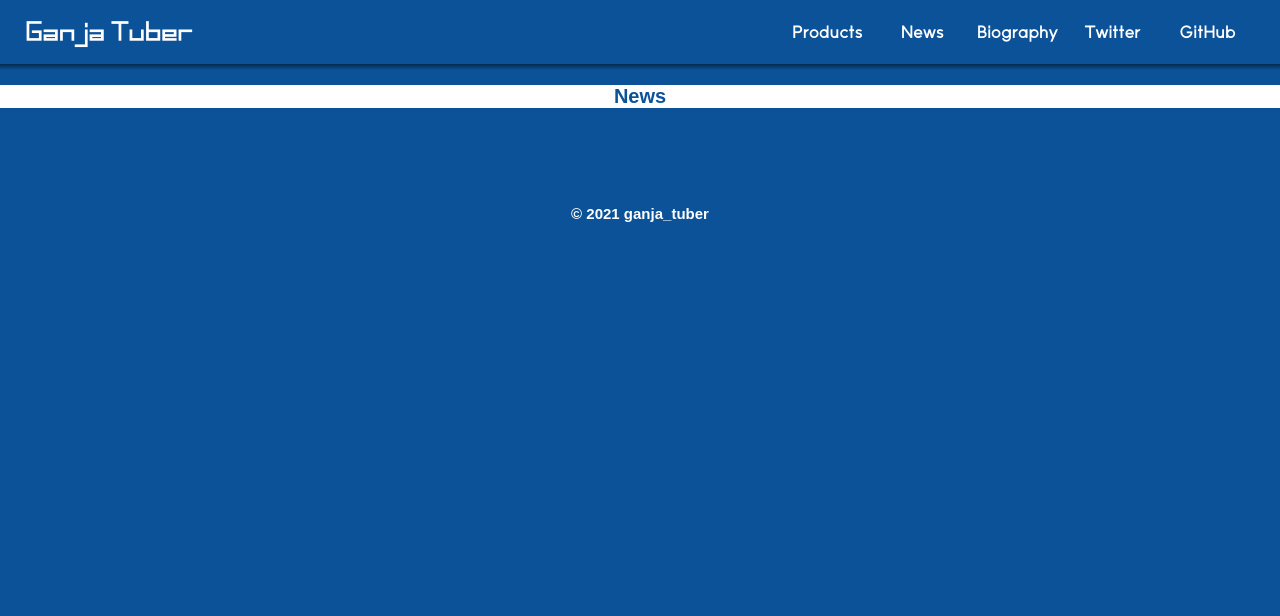
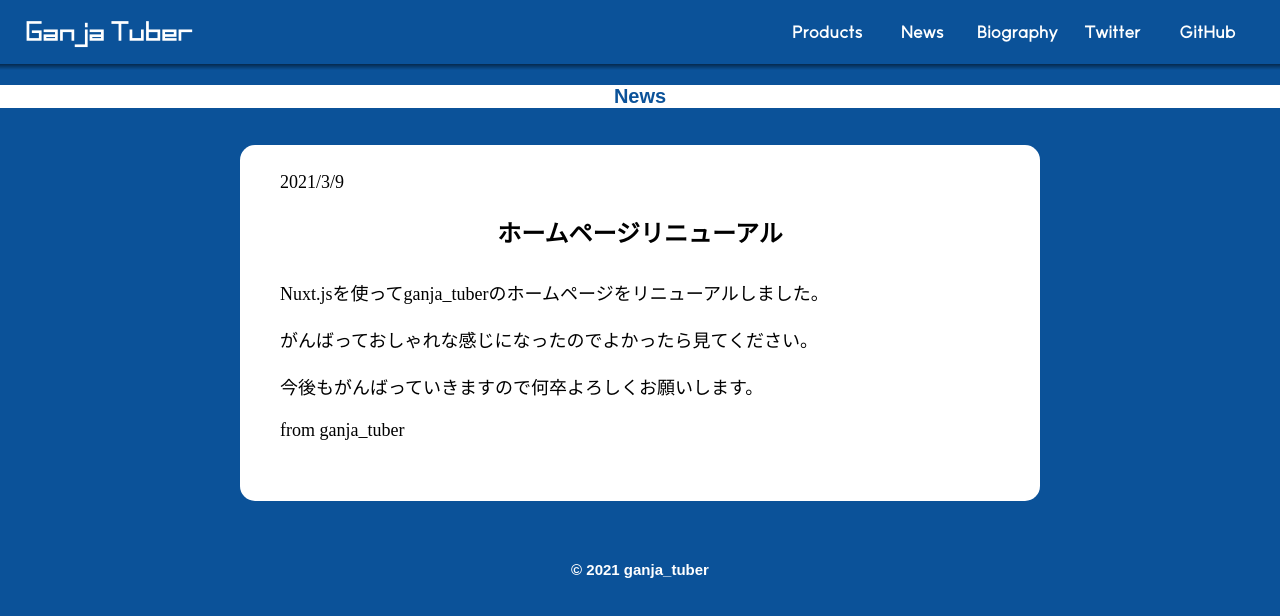
Before and after one commit to yoshiishunichi/homepage, a Nuxt app: page /News in a window 1280 px wide. Shown: the top 616 px of the page. Built offline with nearby package versions, Linux system fonts and the light colour scheme.

Commit message:
newsページ作成

```diff
--- a/components/AppSection.vue
+++ b/components/AppSection.vue
@@ -48,10 +48,10 @@ export default {
 
 <style lang="scss" scoped>
 h5 {
-  font-size: 21px;
+  font-size: 24px;
   color: black;
-  margin-top: 12px;
-  margin-bottom: 12px;
+  margin-top: 27px;
+  margin-bottom: 30px;
 }
 
 p {
--- a/components/NewsSection.vue
+++ b/components/NewsSection.vue
@@ -1,8 +1,53 @@
 <template>
   <section>
+    <p class="date">{{ date }}</p>
     <h5>{{ title }}</h5>
-    <p>{{ date }}</p>
     <img v-if="source" :src="source" />
-    <p>{{ description }}</p>
+    <!-- eslint-disable vue/no-v-html -->
+    <p class="desc" v-html="getDescription()" />
   </section>
 </template>
+
+<script>
+export default {
+  props: {
+    title: { type: String, default: '', require: true },
+    date: { type: String, default: '', require: true },
+    source: { type: String, default: '', require: true },
+    description: { type: String, default: '', require: true },
+  },
+  methods: {
+    getDescription() {
+      const splitDescription = this.description.split('<br>')
+      const brDescription = splitDescription.join('<br />')
+      return brDescription
+    },
+  },
+}
+</script>
+
+<style lang="scss" scoped>
+h5 {
+  font-size: 24px;
+  color: black;
+  margin-bottom: 30px;
+}
+
+.date {
+  margin-bottom: 21px;
+}
+
+.desc {
+  margin-bottom: 60px;
+}
+
+p {
+  font-size: 18px;
+  color: black;
+  width: 90%;
+  text-align: left;
+  margin-top: 27px;
+  margin-left: auto;
+  margin-right: auto;
+}
+</style>
--- a/pages/News/index.vue
+++ b/pages/News/index.vue
@@ -1,6 +1,10 @@
 <template>
   <div class="news-container container">
     <h4 class="page-title">News</h4>
-    <NewsSection />
+    <NewsSection
+      title="ホームページリニューアル"
+      date="2021/3/9"
+      description="Nuxt.jsを使ってganja_tuberのホームページをリニューアルしました。<br><br>がんばっておしゃれな感じになったのでよかったら見てください。<br><br>今後もがんばっていきますので何卒よろしくお願いします。<br><br>from ganja_tuber"
+    />
   </div>
 </template>
```
